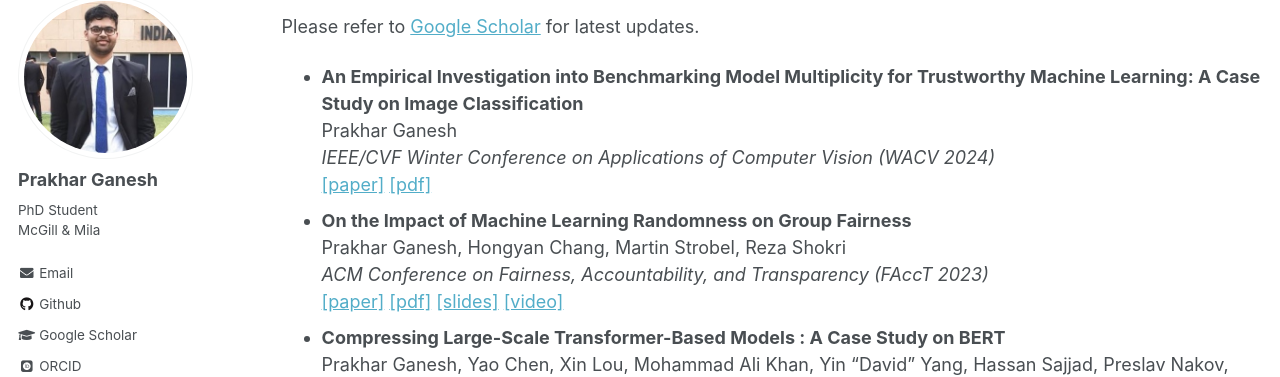
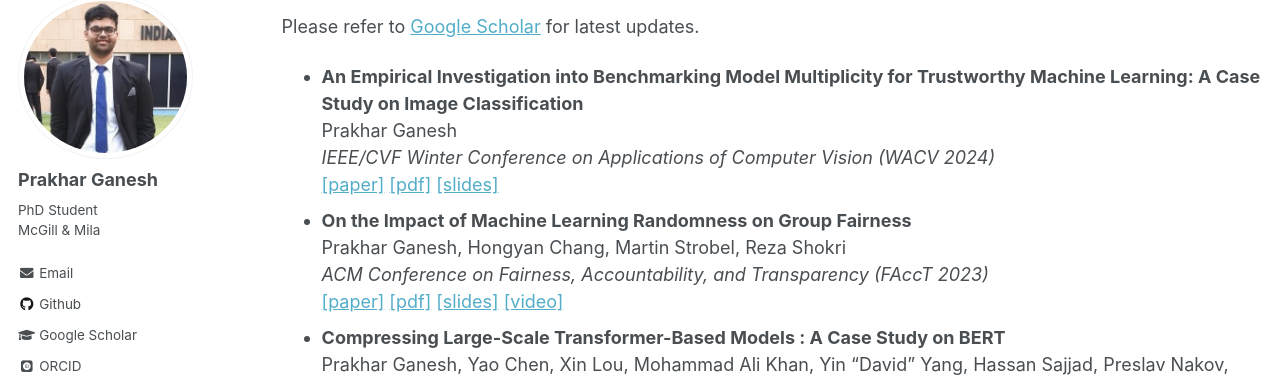
Before and after one commit to prakharg24/prakharg24.github.io, a Jekyll site: the page built from _pages/publications.md, in a window 1280 px wide and 900 px high. Shown: the part 123-500 px from the top of the window. Built offline with Jekyll 4.4.1, drawn with Linux system fonts in a browser that asks for light colours; some web fonts are replaced.

Commit message:
multiplicity sheets slides

```diff
--- a/_pages/publications.md
+++ b/_pages/publications.md
@@ -12,7 +12,7 @@
 * **An Empirical Investigation into Benchmarking Model Multiplicity for Trustworthy Machine Learning: A Case Study on Image Classification**
 Prakhar Ganesh
 _IEEE/CVF Winter Conference on Applications of Computer Vision (WACV 2024)_
-[\[paper\]](https://openaccess.thecvf.com/content/WACV2024/html/Ganesh_An_Empirical_Investigation_Into_Benchmarking_Model_Multiplicity_for_Trustworthy_Machine_WACV_2024_paper.html){:target="_blank"} [\[pdf\]](http://prakharg24.github.io/files/multiplicity_benchmark.pdf){:target="_blank"}
+[\[paper\]](https://openaccess.thecvf.com/content/WACV2024/html/Ganesh_An_Empirical_Investigation_Into_Benchmarking_Model_Multiplicity_for_Trustworthy_Machine_WACV_2024_paper.html){:target="_blank"} [\[pdf\]](http://prakharg24.github.io/files/multiplicity_benchmark.pdf){:target="_blank"} [\[slides\]](http://prakharg24.github.io/files/multiplicity_benchmark_slides.pdf){:target="_blank"}
 * **On the Impact of Machine Learning Randomness on Group Fairness**
 Prakhar Ganesh, Hongyan Chang, Martin Strobel, Reza Shokri
 _ACM Conference on Fairness, Accountability, and Transparency (FAccT 2023)_
```
Also changed, not shown: 2 other files.
